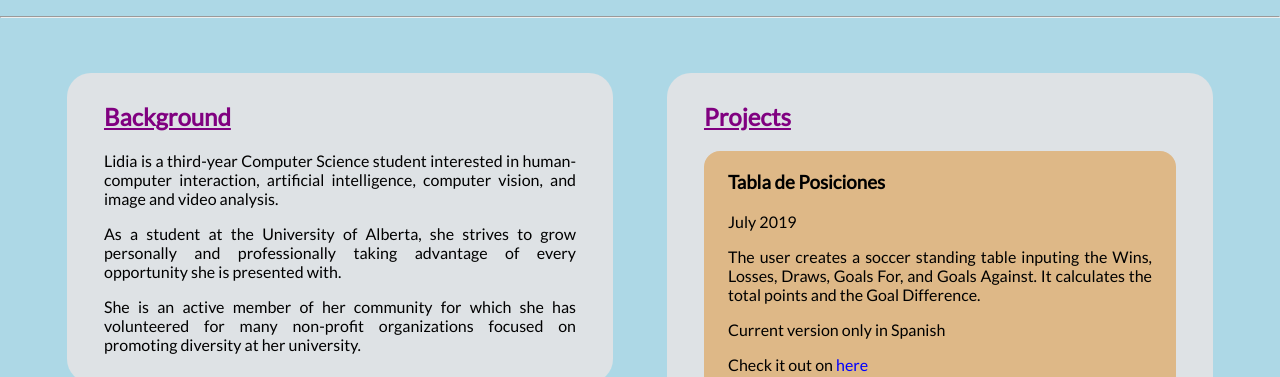
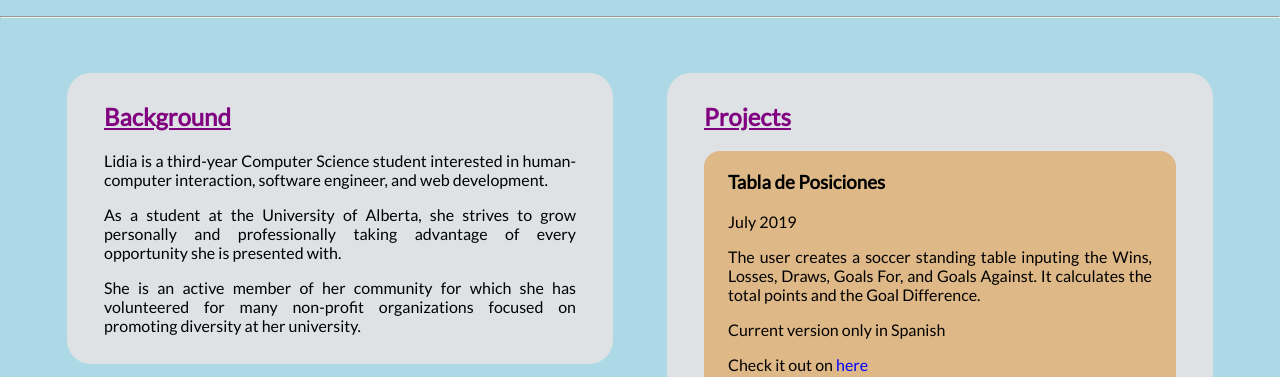
Before and after one commit to dalidia/Personal_website, a plain HTML site: page index.html in a window 1280 px wide. Shown: the part 423-800 px from the top of the page. Drawn offline with Linux system fonts and the light colour scheme.

Commit message:
update resume and intro

```diff
--- a/index.html
+++ b/index.html
@@ -36,7 +36,7 @@
 		<main>
 			<section class="section-tile">
 				<h2 class="section-title">Background</h2>
-				<p>Lidia is a third-year Computer Science student interested in human-computer interaction, artificial intelligence, computer vision, and image and video analysis.</p>
+				<p>Lidia is a third-year Computer Science student interested in human-computer interaction, software engineer, and web development.</p>
 				<p>As a student at the University of Alberta, she strives to grow personally and professionally taking advantage of every opportunity she is presented with.</p>
 				<p>She is an active member of her community for which she has volunteered for many non-profit organizations focused on promoting diversity at her university.</p>
 			</section>
```
Also changed, not shown: 2 other files.
